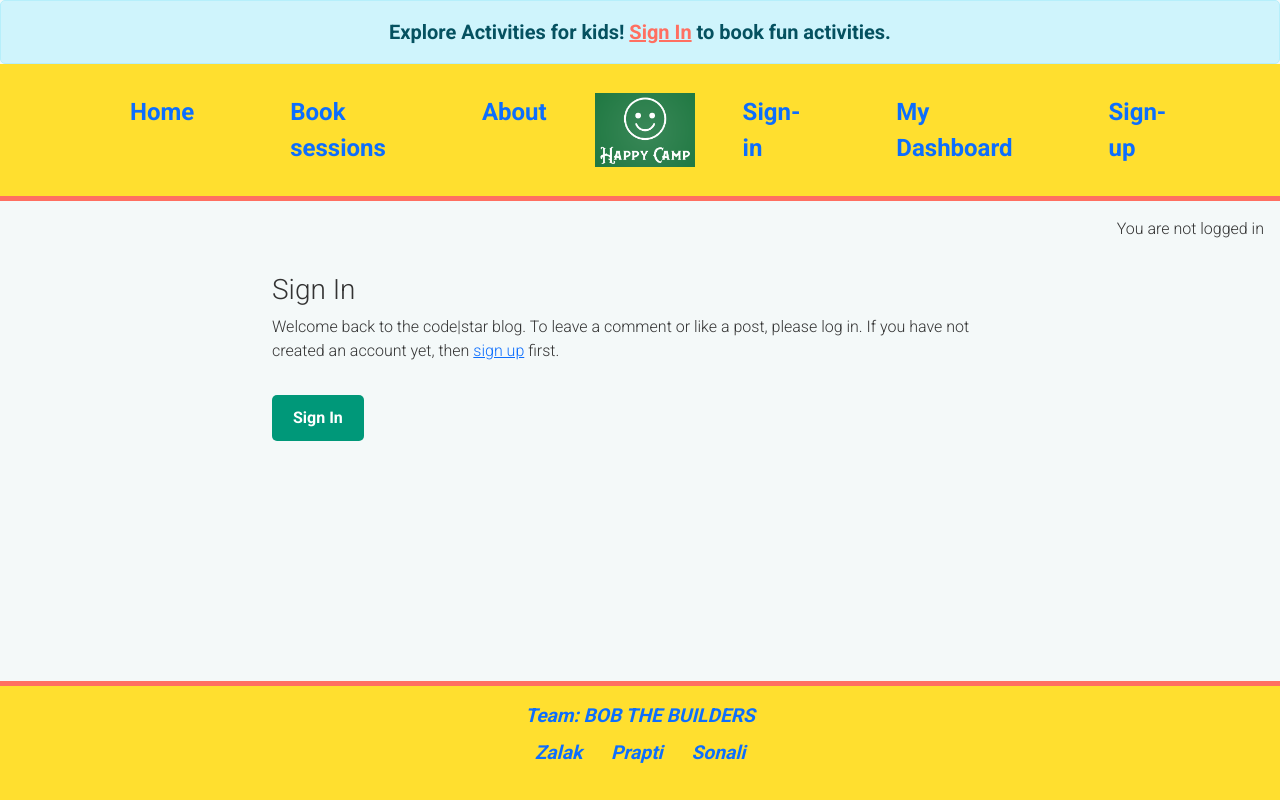
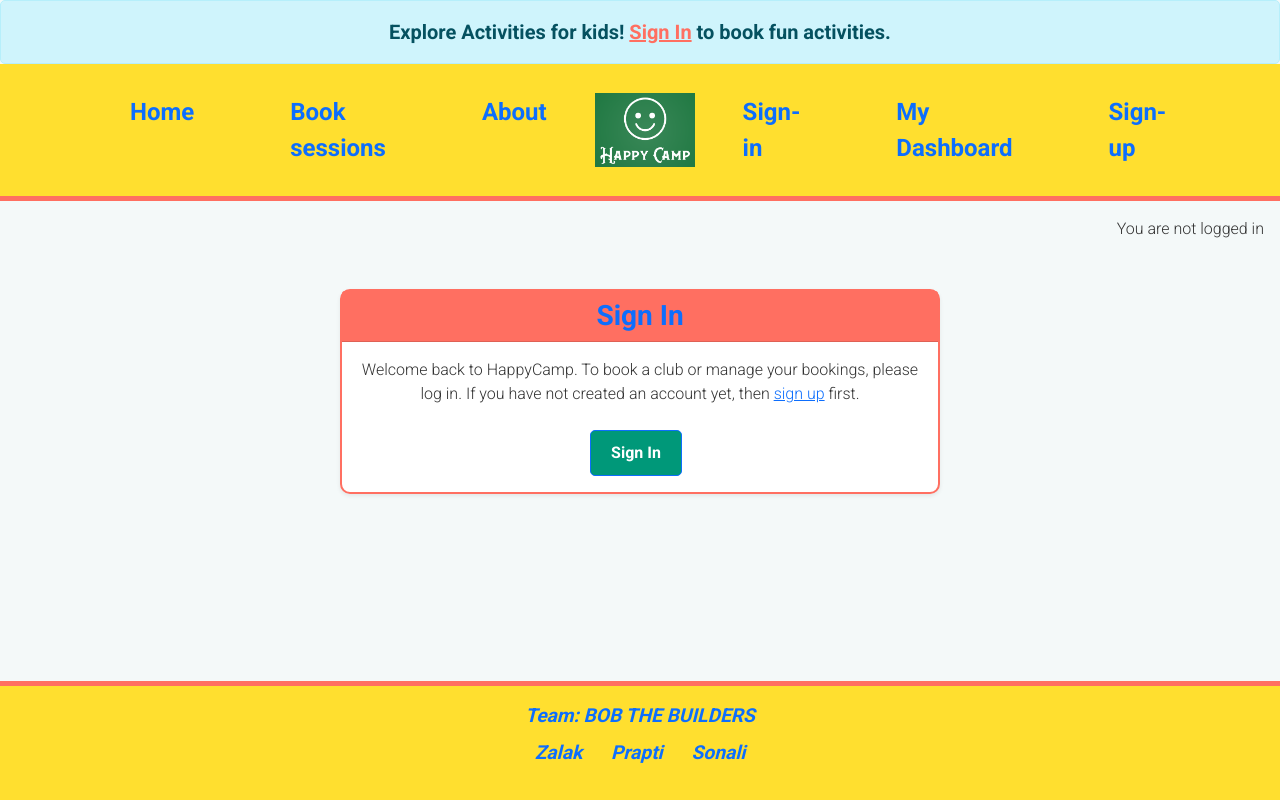
Before and after one commit to SonaliP11/HappyCamp, a Django app: template templates/account/login.html in a window 1280 px wide. Run offline with Django 4.2, Linux system fonts and the light colour scheme; the template is opened without the code that fills it: most values are stand-ins (such as "Sample title", 1, 10 or a date in 2020); some libraries are stand-ins or nearby versions.

Commit message:
add sing in ,sign up and register page link and add more database for club

```diff
--- a/about/templates/about/about.html
+++ b/about/templates/about/about.html
@@ -23,7 +23,7 @@
     <div class="row">
         <div class="col-md-4 mb-4">
             <div class="card shadow-sm">
-                <img src="#" class="team-card-img" alt="Zalak">
+                <img src="#"class="team-card-img" alt="Zalak">
                 <div class="card-body">
                     <h5 class="card-title"><strong>Prapti</strong></h5>
                     <p class="card-text">Full Stack Developer</p>
@@ -32,7 +32,7 @@
         </div>
         <div class="col-md-4 mb-4">
             <div class="card shadow-sm">
-                <img src="#" class="team-card-img" alt="Prapti">
+                <img src="{% static 'images/Zalak.JPG' %}" class="team-card-img" alt="Prapti">
                 <div class="card-body">
                     <h5 class="card-title"><strong>Zalak</strong></h5>
                     <p class="card-text">Full Stack Developer</p>
--- a/happy_camp/settings.py
+++ b/happy_camp/settings.py
@@ -25,7 +25,7 @@
 # See https://docs.djangoproject.com/en/4.2/howto/deployment/checklist/
 
 # SECURITY WARNING: keep the secret key used in production secret!
-SECRET_KEY = 'django-insecure-t!4nr#hqx+ek&b*!xalpkh1_72$501evzf@ywes^#jc2q4(im@'
+#SECRET_KEY = 'django-insecure-t!4nr#hqx+ek&b*!xalpkh1_72$501evzf@ywes^#jc2q4(im@'
 SECRET_KEY = os.environ.get("SECRET_KEY")
 
 # SECURITY WARNING: don't run with debug turned on in production!
--- a/happy_camp/urls.py
+++ b/happy_camp/urls.py
@@ -19,6 +19,8 @@
 # from camp import views as club_views
 # from about import views as about_views
 # from children import views as children_views
+from django.contrib.auth import views as auth_views
+
 
 
 urlpatterns = [
@@ -29,4 +31,5 @@
     path('bookings/', include('bookings.urls')),
     path('children/', include('children.urls')),
     path('summernote/', include('django_summernote.urls')),
- ]
+    path('login/', auth_views.LoginView.as_view(template_name='account/login.html'), name='account_login'),
+]
--- a/static/css/style.css
+++ b/static/css/style.css
@@ -279,6 +279,7 @@
     height: auto;
     object-fit: cover;
     object-position: center;
+    max-height: 300px;
 
 }
 
--- a/templates/account/login.html
+++ b/templates/account/login.html
@@ -6,27 +6,23 @@
 {% block head_title %}{% trans "Sign In" %}{% endblock %}
 
 {% block content %}
-
-<div class="container">
-    <div class="row">
-        <div class="col-md-8 mt-3 offset-md-2">
-            <h3>{% trans "Sign In" %}</h3>
-
-            <p>{% blocktrans %}Welcome back to the code|star blog. To leave a comment or like a post, please log in. If
-                you
-                have not created an account yet, then <a class="link" href="{{ signup_url }}">sign up</a>
-                first.{% endblocktrans %}</p>
+<div class="container mt-5 d-flex justify-content-center">
+    <div class="card shadow-sm border-custom" style="width: 100%; max-width: 600px;">
+        <div class="card-header text-center">
+            <h3 class="mb-0 text-primary"><strong>{% trans "Sign In" %}</strong></h3>
         </div>
-    </div>
-    <div class="row">
-        <div class="col-md-8 mt-3 offset-md-2">
-            <form class="login" method="POST" action="{% url 'account_login' %}">
+        <div class="card-body">
+            <p class="text-center">Welcome back to HappyCamp. To book a club or manage your bookings, please log in. If you have not created an account yet, then <a class="link" href="{% url 'account_signup' %}">sign up</a> first.</p>
+            <form class="login needs-validation" method="POST" action="{% url 'account_login' %}" novalidate>
                 {% csrf_token %}
                 {{ form.as_p }}
                 {% if redirect_field_value %}
                 <input type="hidden" name="{{ redirect_field_name }}" value="{{ redirect_field_value }}" />
                 {% endif %}
-                <button class="btn btn-signup right" type="submit">{% trans "Sign In" %}</button>
+                <div class="d-flex justify-content-center mt-4">
+                    <button class="btn btn-primary me-2" type="submit">{% trans "Sign In" %}</button>
+
+                </div>
             </form>
         </div>
     </div>
```
Also changed, not shown: templates/account/logout.html (+10 -11 lines), templates/account/signup.html (+22 -16 lines), static/images/football.webp (added), static/images/robotic.png.webp (added), static/images/swimming.jpeg (added), static/images/tennis.webp (added), static/images/zalak.png.jpg (added).
